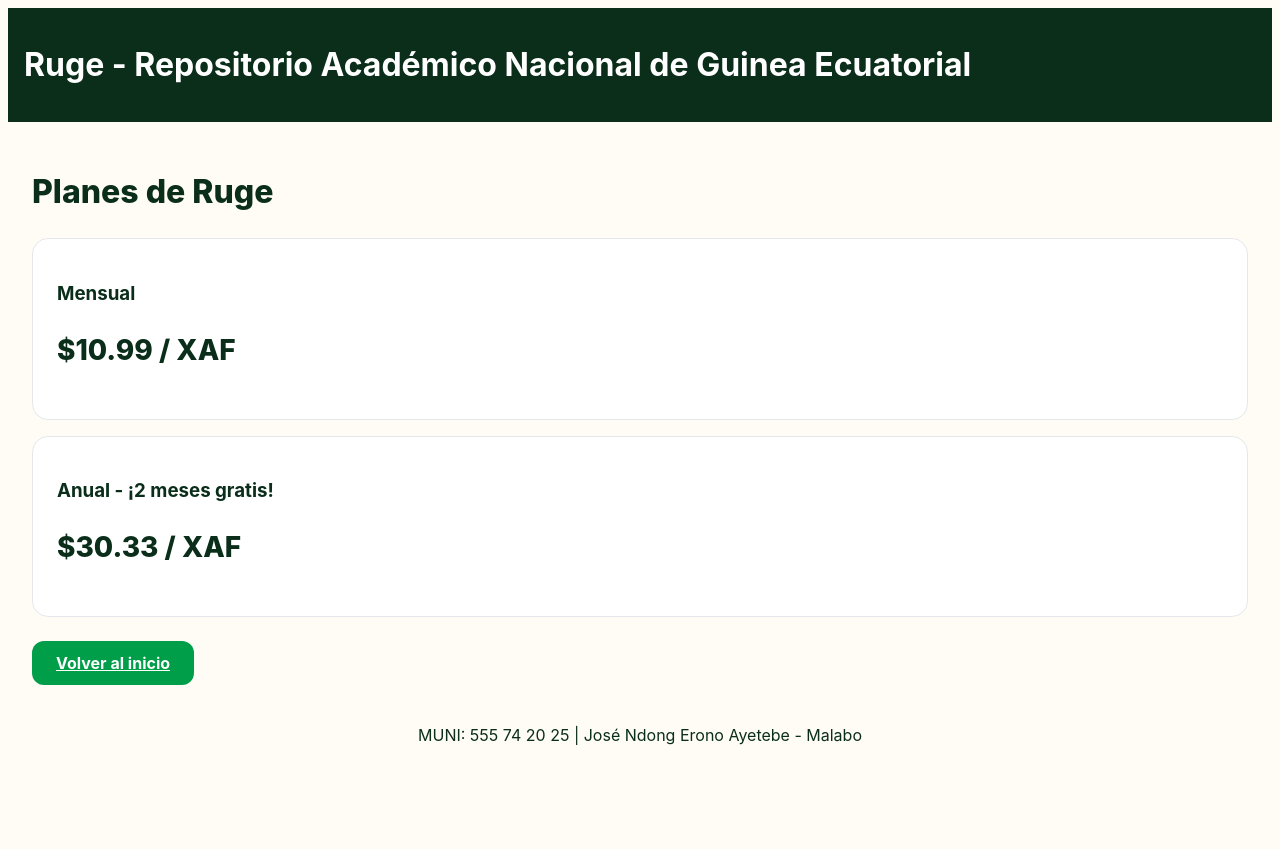
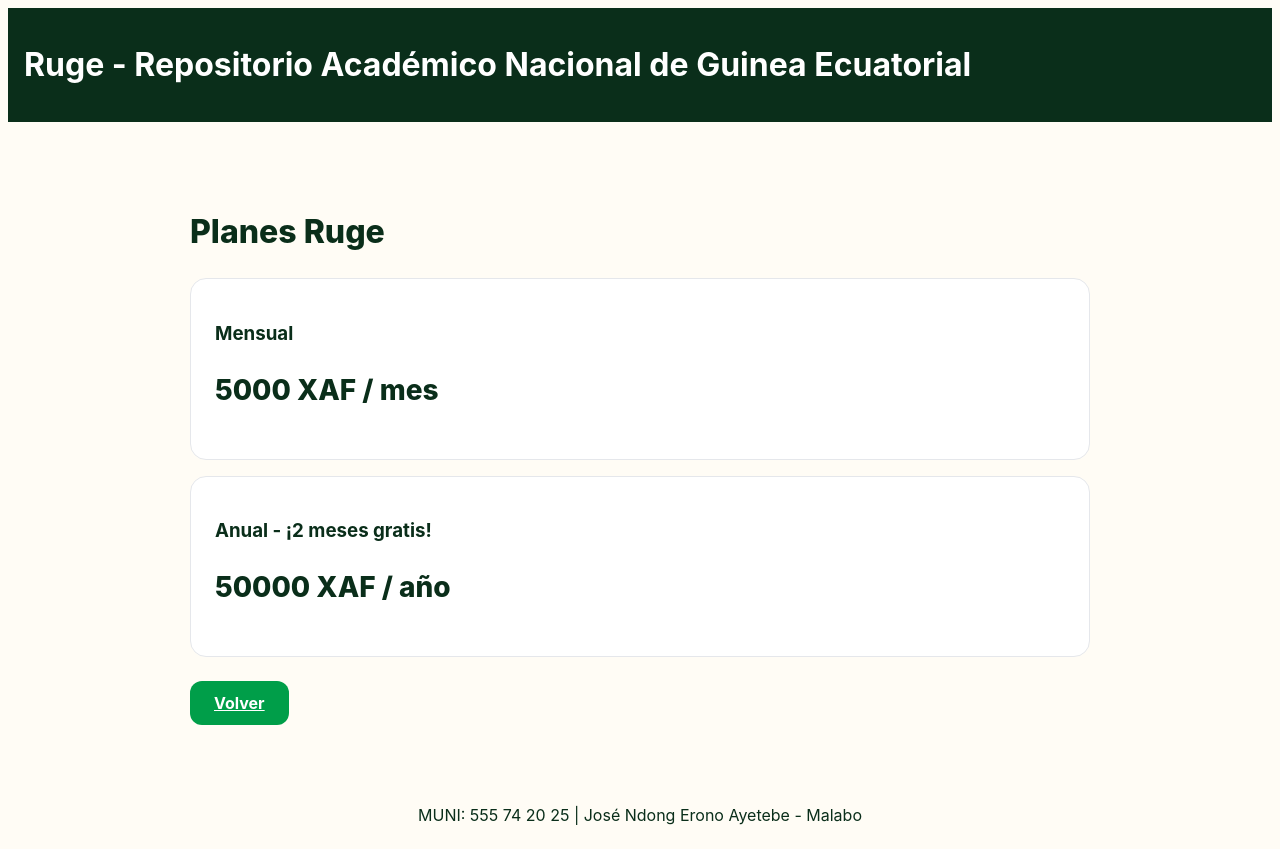
Before and after one commit to josendongayetebe/Ruge-, a Next.js app: page /pricing in a window 1280 px wide. Before the commit the page ends 800 px from the top, so only its background shows below. Built offline with nearby package versions, Linux system fonts and the light colour scheme.

Commit message:
Update page.tsx

```diff
--- a/src/app/pricing/page.tsx
+++ b/src/app/pricing/page.tsx
@@ -2,19 +2,19 @@ import { brand } from "../../brand";
 
 export default function Pricing() {
   return (
-    <div>
-      <h2 style={{fontSize:32, fontWeight:800}}>Planes de {brand.name}</h2>
+    <div style={{padding:40, maxWidth:900, margin:"0 auto"}}>
+      <h2 style={{fontSize:32, fontWeight:800}}>Planes {brand.name}</h2>
       <div style={{display:'grid', gap:16, marginTop:24}}>
         <div className="card-ruge">
-          <h3>Mensual</h3>
-          <p style={{fontSize:28, fontWeight:800}}>${brand.pricing.monthly.usd} / {brand.pricing.monthly.xaf} XAF</p>
+            <h3>Mensual</h3>
+            <p style={{fontSize:28, fontWeight:800}}>5000 XAF / mes</p>
         </div>
         <div className="card-ruge">
-          <h3>Anual - ¡2 meses gratis!</h3>
-          <p style={{fontSize:28, fontWeight:800}}>${brand.pricing.annual.usd} / {brand.pricing.annual.xaf} XAF</p>
+            <h3>Anual - ¡2 meses gratis!</h3>
+            <p style={{fontSize:28, fontWeight:800}}>50000 XAF / año</p>
         </div>
       </div>
-      <a href="/" className="btn-ruge" style={{display:'inline-block', marginTop:24}}>Volver al inicio</a>
+      <a href="/" className="btn-ruge" style={{display:'inline-block', marginTop:24}}>Volver</a>
     </div>
   );
 }
```
